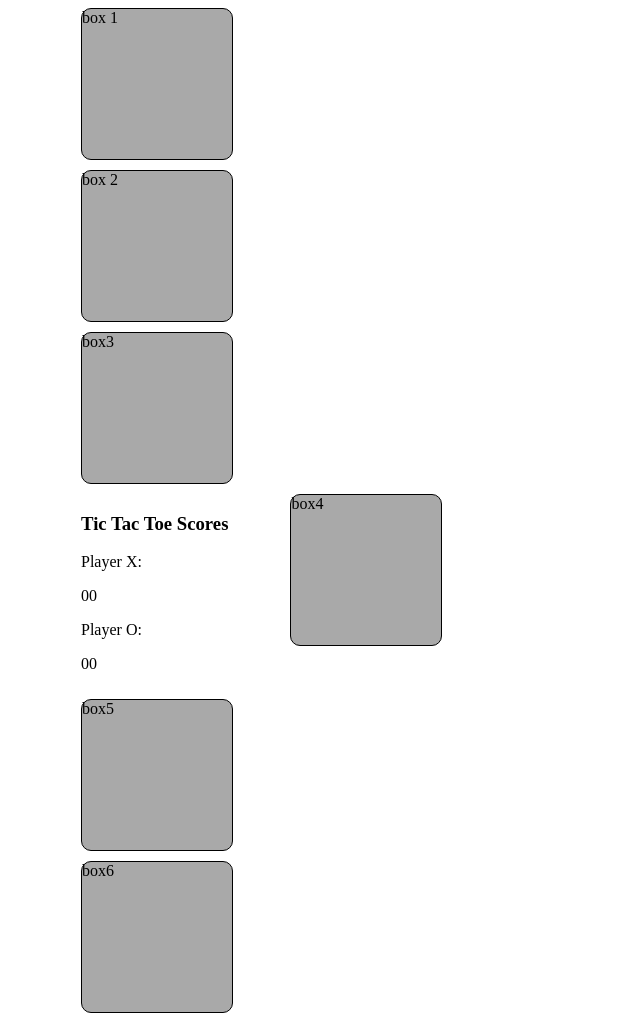
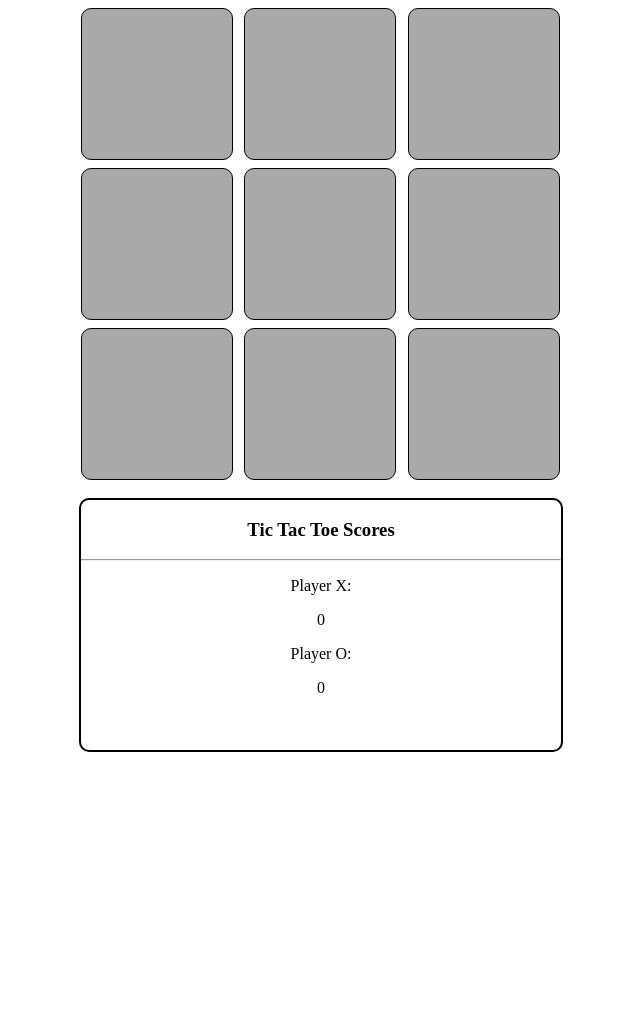
Before and after one commit to SirQuandale/TicTacToe, a plain HTML site: page index.html in a window 1280 px wide. Shown: the top 1016 px of the page, without its empty margins (319-959 px from the left). After the commit the page ends 800 px from the top, so only its background shows below. Drawn offline with Linux system fonts and the light colour scheme.

Commit message:
fixed layout & footer functions

```diff
--- a/css/style.css
+++ b/css/style.css
@@ -2,86 +2,86 @@
     margin: auto;
     width: 480px;
     display: grid;
-    grid-template-columns: repeat(9, 1fr);
-    grid-auto-rows: minmax(150px, auto);
+    grid-template-columns: repeat(3, 1fr);
+    grid-template-rows: repeat(3, 150px);
     gap: 10px;
-    grid-template-areas:
+    /* grid-template-areas:
     "1 2 3"
     "4 5 6"
     "7 8 9"
-    "ft ft ft";
+    "ft ft ft"; */
 }
 
 .box1 {
-    /* grid-row-start: 1;
+    grid-row-start: 1;
     grid-row-end: 3;
     grid-column-start: 1;
-    grid-column-end: 1; */
-    grid-area: 1;
+    grid-column-end: 1;
+    /* grid-area: 1; */
 }
 
 .box2 {
-    /* grid-row-start: 1;
+    grid-row-start: 1;
     grid-row-end: 3;
     grid-column-start: 2;
-    grid-column-end: 2; */
-    grid-area: 2;
+    grid-column-end: 2;
+    /* grid-area: 2; */
 }
 
 .box3 {
-    /* grid-row-start: 1;
+    grid-row-start: 1;
     grid-row-end: 3;
     grid-column-start: 3;
-    grid-column-end: 3; */
-    grid-area:3;
+    grid-column-end: 3;
+    /* grid-area:3; */
 }
 
 .box4 {
-    /* grid-row-start: 2;
+    grid-row-start: 2;
     grid-row-end: 3;
     grid-column-start: 1;
-    grid-column-end: 3; */
-    grid-area: 4;
+    grid-column-end: 3;
+    /* grid-area: 4; */
 }
 
 .box5 {
-    /* grid-row-start: 2;
+    grid-row-start: 2;
     grid-row-end: 3;
     grid-column-start: 2;
-    grid-column-end: 3; */
-    grid-area: 5;
+    grid-column-end: 3;
+    /* grid-area: 5; */
 }
 
 .box6 {
-    /* grid-row-start: 2;
+    grid-row-start: 2;
     grid-row-end: 3;
     grid-column-start: 3;
-    grid-column-end: 3; */
-    grid-area: 6;
+    grid-column-end: 3;
+    /* grid-area: 6; */
 }
 
 .box7 {
-    /* grid-row-start: 3;
+    grid-row-start: 3;
     grid-row-end: 3;
     grid-column-start: 1;
-    grid-column-end: 3; */
-    grid-area: 7;
+    grid-column-end: 3;
+    /* grid-area: 7; */
 }
 
 .box8 {
-    /* grid-row-start: 3;
+    grid-row-start: 3;
     grid-row-end: 3;
     grid-column-start: 2;
-    grid-column-end: 3; */
-    grid-area: 8;
+    grid-column-end: 3;
+    /* grid-area: 8; */
 }
 
 .box9 {
-    /* grid-row-start: 3;
+    grid-row-start: 3;
     grid-row-end: 3;
     grid-column-start: 3;
-    grid-column-end: 3; */
-    grid-area: 9;
+    grid-column-end: 3;
+    /* grid-area: 9; */
 }
 
 .boxes {
@@ -105,5 +105,11 @@
 }
 
 .footer {
-    grid-area: ft;
+    margin: auto;
+    margin-top: 20px;
+    width: 480px;
+    height: 250px;
+    border: 2px solid black;
+    border-radius: 10px;
+    text-align: center;
 }
--- a/index.html
+++ b/index.html
@@ -12,58 +12,59 @@
 <body>
     <div class="boxes-wrapper">
         <div class="box1">
-            <div class="boxes row1 column1 diag1 boxes-hover">box 1
+            <div class="boxes row1 column1 diag1 boxes-hover">
                 <img src="img/blank.png" alt="imgContainer" class="img-btn cross1" draggable="false">
             </div>
         </div>
         <div class="box2">
-            <div class="boxes row1 column2 boxes-hover">box 2
+            <div class="boxes row1 column2 boxes-hover">
                 <img src="img/blank.png" alt="imgContainer" class="img-btn cross2" draggable="false">
             </div>
         </div>
         <div class="box3">
-            <div class="boxes row1 column3 diag2 boxes-hover">box3
+            <div class="boxes row1 column3 diag2 boxes-hover">
                 <img src="img/blank.png" alt="imgContainer" class="img-btn cross3" draggable="false">
             </div>
         </div>
         <div class="box4">
-            <div class="boxes row2 column1 boxes-hover"> box4
+            <div class="boxes row2 column1 boxes-hover">
                 <img src="img/blank.png" alt="imgContainer" class="img-btn cross4" draggable="false">
             </div>
         </div>
         <div class="box5">
-            <div class="boxes row2 column2 diag1 diag2 boxes-hover">box5
+            <div class="boxes row2 column2 diag1 diag2 boxes-hover">
                 <img src="img/blank.png" alt="imgContainer" class="img-btn cross5" draggable="false">
             </div>
         </div>
         <div class="box6">
-            <div class="boxes row2 column3 boxes-hover">box6
+            <div class="boxes row2 column3 boxes-hover">
                 <img src="img/blank.png" alt="imgContainer" class="img-btn cross6" draggable="false">
             </div>
         </div>
         <div class="box7">
-            <div class="boxes row3 column1 diag2 boxes-hover">box7
+            <div class="boxes row3 column1 diag2 boxes-hover">
                 <img src="img/blank.png" alt="imgContainer" class="img-btn cross7" draggable="false">
             </div>
         </div>
         <div class="box8">
-            <div class="boxes row3 column2 boxes-hover">box8
+            <div class="boxes row3 column2 boxes-hover">
                 <img src="img/blank.png" alt="imgContainer" class="img-btn cross8" draggable="false">
             </div>
         </div>
         <div class="box9">
-            <div class="boxes row3 column3 diag1 boxes-hover">box9
+            <div class="boxes row3 column3 diag1 boxes-hover">
                 <img src="img/blank.png" alt="imgContainer" class="img-btn cross9" draggable="false">
             </div>
         </div>
-        <footer class="footer">
-            <h3>Tic Tac Toe Scores</h3>
-            <p>Player X:</p>
-            <p class="player-x-score">00</p>
-            <p>Player O:</p>
-            <p class="player-o-score">00</p>
-        </footer>
     </div>
+    <footer class="footer">
+        <h3>Tic Tac Toe Scores</h3>
+        <hr>
+        <p>Player X:</p>
+        <p class="player-x-score">0</p>
+        <p>Player O:</p>
+        <p class="player-o-score">0</p>
+    </footer>
     <script src="js/lib.js"></script>
     <script src="js/main.js"></script>
 </body>
--- a/js/lib.js
+++ b/js/lib.js
@@ -16,6 +16,7 @@ function checkWinner() {
                 columnrow.classList.add('won');
                 columnrow.classList.remove('boxes-hover');
             })
+            addPoints();
             return gridBoard[i][0];
         } else if (gridBoard[0][0] == gridBoard[1][1] && gridBoard[1][1] == gridBoard[2][2] && gridBoard[2][2] != null) { //specific indexes for diagnal win
             didWin = true;
@@ -24,15 +25,16 @@ function checkWinner() {
                 diagrow.classList.add('won');
                 diagrow.classList.remove('boxes-hover');
             })
+            addPoints();
             return gridBoard[0][0];
         } else if (gridBoard[0][2] == gridBoard[1][1] && gridBoard[1][1] == gridBoard[2][0] && gridBoard[2][0] != null) { //diagnal win
             didWin = true;
-            console.log(didWin);
             let diagnl2 = document.querySelectorAll(`.diag2`)
             diagnl2.forEach(diagrow2 => {
                 diagrow2.classList.add('won');
                 diagrow2.classList.remove('boxes-hover');
             })
+            addPoints();
             return gridBoard[0][0];
         }
     }
@@ -42,28 +44,22 @@ function addPoints() {
     for (let i = 0; i < 3; i++) {
         if (gridBoard[i][0] == gridBoard[i][1] && gridBoard[i][1] == gridBoard[i][2] && gridBoard[i][2] == 'X') { //checks if any horizontal row is completly is X
             totalWinsX = totalWinsX + 1;
-            console.log(totalWinsX + 'X');
         } else if (gridBoard[i][0] == gridBoard[i][1] && gridBoard[i][1] == gridBoard[i][2] && gridBoard[i][2] == 'O') { //checks if any horizontal row is completly is O
             totalWInsO = totalWInsO + 1;
-            console.log(totalWInsO + 'O');
         } else if (gridBoard[0][i] == gridBoard[1][i] && gridBoard[1][i] == gridBoard[2][i] && gridBoard[2][i] == 'X') { //checks if any vertical row is completly is X
             totalWinsX = totalWinsX + 1;
-            console.log(totalWinsX + 'X');
         } else if (gridBoard[0][i] == gridBoard[1][i] && gridBoard[1][i] == gridBoard[2][i] && gridBoard[2][i] == 'O') { //checks if any vertical row is completly is O
             totalWInsO = totalWInsO + 1;
-            console.log(totalWInsO + 'O');
         } else if (gridBoard[0][0] == gridBoard[1][1] && gridBoard[1][1] == gridBoard[2][2] && gridBoard[2][2] == 'X') { //checks if diagnol left is X
-            totalWinsX = totalWinsX + 1;
-            console.log(totalWinsX + 'X');
+            totalWinsX = totalWinsX + 1 / 3;
         } else if (gridBoard[0][0] == gridBoard[1][1] && gridBoard[1][1] == gridBoard[2][2] && gridBoard[2][2] == 'O') { //checks if diagnol left is O
-            totalWInsO = totalWInsO + 1;
-            console.log(totalWInsO + 'O');
+            totalWInsO = totalWInsO + 1 / 3;
         } else if (gridBoard[0][2] == gridBoard[1][1] && gridBoard[1][1] == gridBoard[2][0] && gridBoard[2][0] == 'X') { //checks if diagnol right is X
-            totalWinsX = totalWinsX + 1;
-            console.log(totalWinsX + 'X');
+            totalWinsX = totalWinsX + 1 / 3;
         } else if (gridBoard[0][2] == gridBoard[1][1] && gridBoard[1][1] == gridBoard[2][0] && gridBoard[2][0] == 'O') { //checks if diagnol right is O
-            totalWInsO = totalWInsO + 1;
-            console.log(totalWInsO + 'O');
+            totalWInsO = totalWInsO + 1 / 3;
         }
     }
+    document.querySelector('.player-x-score').textContent = totalWinsX;
+    document.querySelector('.player-o-score').textContent = totalWInsO;
 }
--- a/js/main.js
+++ b/js/main.js
@@ -10,6 +10,7 @@ let totalWinsX = 0;
 let totalWInsO = 0;
 let totalDraws = 0;
 let didWin = false;
+
 
 boxes.forEach((box, index) => {
     box.addEventListener('click', (data) => { //EventListener collects the data of the clicked box
```
